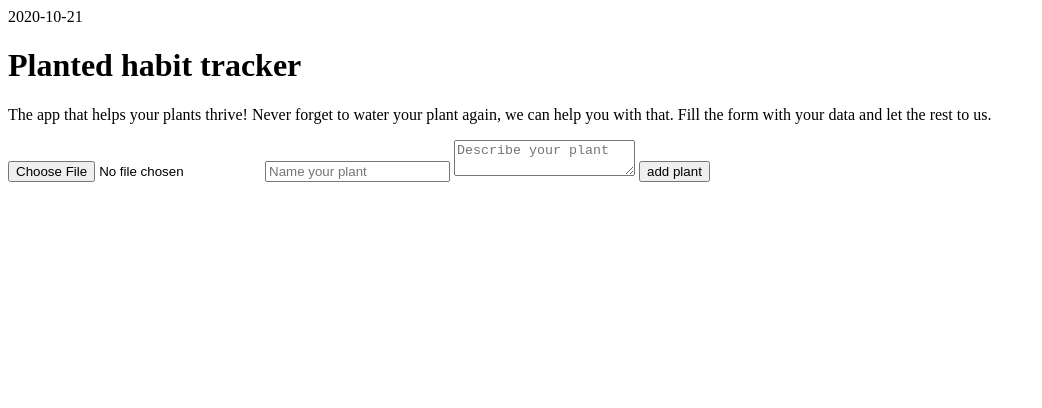
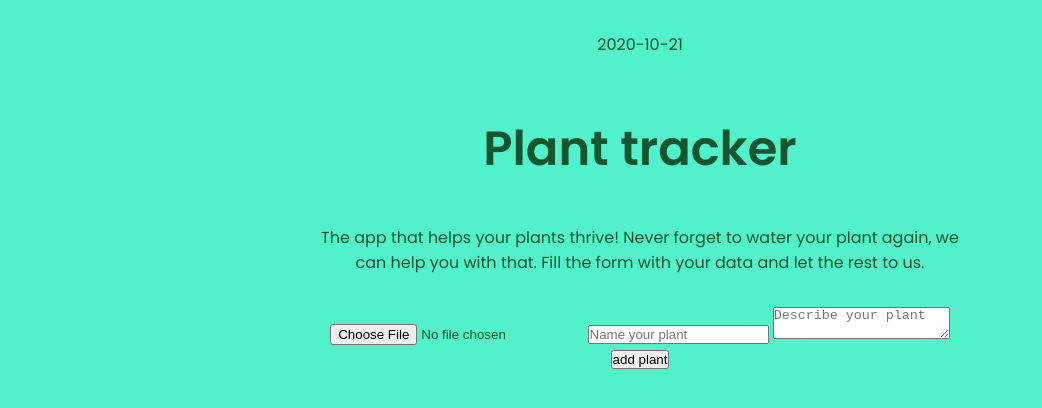
Before and after one commit to sofiadarkeweb/habit-tracker, a plain HTML site: page index.html in a window 1280 px wide. Shown: the whole page, without its empty margins (0-1042 px from the left). Drawn offline with Linux system fonts and the light colour scheme.

Commit message:
css background color, padding header, - adam webb

```diff
--- a/index.html
+++ b/index.html
@@ -5,12 +5,17 @@
     <meta name="viewport" content="width=device-width, initial-scale=1.0">
     <link rel="stylesheet" href="style.css" type="text/css">
     <script src="https://kit.fontawesome.com/ba5ff8c0a6.js" crossorigin="anonymous"></script>
+    <link href="https://fonts.googleapis.com/css2?family=Poppins:wght@400;600&display=swap" rel="stylesheet">
     <title>Habit tracker</title>
 </head>
 <body>
     <div id="date">Today's date</div>
-    <h1>Planted habit tracker</h1>
-    <p>The app that helps your plants thrive! Never forget to water your plant again, we can help you with that. Fill the form with your data and let the rest to us.</p>
+    <div class="header">
+      <h1>Plant tracker</h1>
+    </div>
+    <div class="paragraph">
+      <p>The app that helps your plants thrive! Never forget to water your plant again, we can help you with that. Fill the form with your data and let the rest to us.</p>
+    </div>
     <div>
         <form>
             <input class ="image-input" type="file" accept="image/png, image/jpeg">
--- a/style.css
+++ b/style.css
@@ -0,0 +1,34 @@
+*{
+    margin: 0;
+    padding: 0;
+
+}
+
+body {
+    color: #16552F;
+    background-color: #53F1CB;
+    font-family: 'Poppins', sans-serif;
+    text-align: center;
+    margin: 0 auto;
+    width: 50vw;
+}
+
+#date {
+    padding-top: 2rem;
+    padding-bottom: 1.5rem;
+}
+
+.header {
+    padding-top: 2rem;
+    padding-bottom: 1.5rem;
+    font-size: 1.5rem;
+    font-weight: 600;
+
+}
+
+  .paragraph {
+    padding-top: 1rem;
+    padding-bottom: 2rem;
+
+
+}
```
